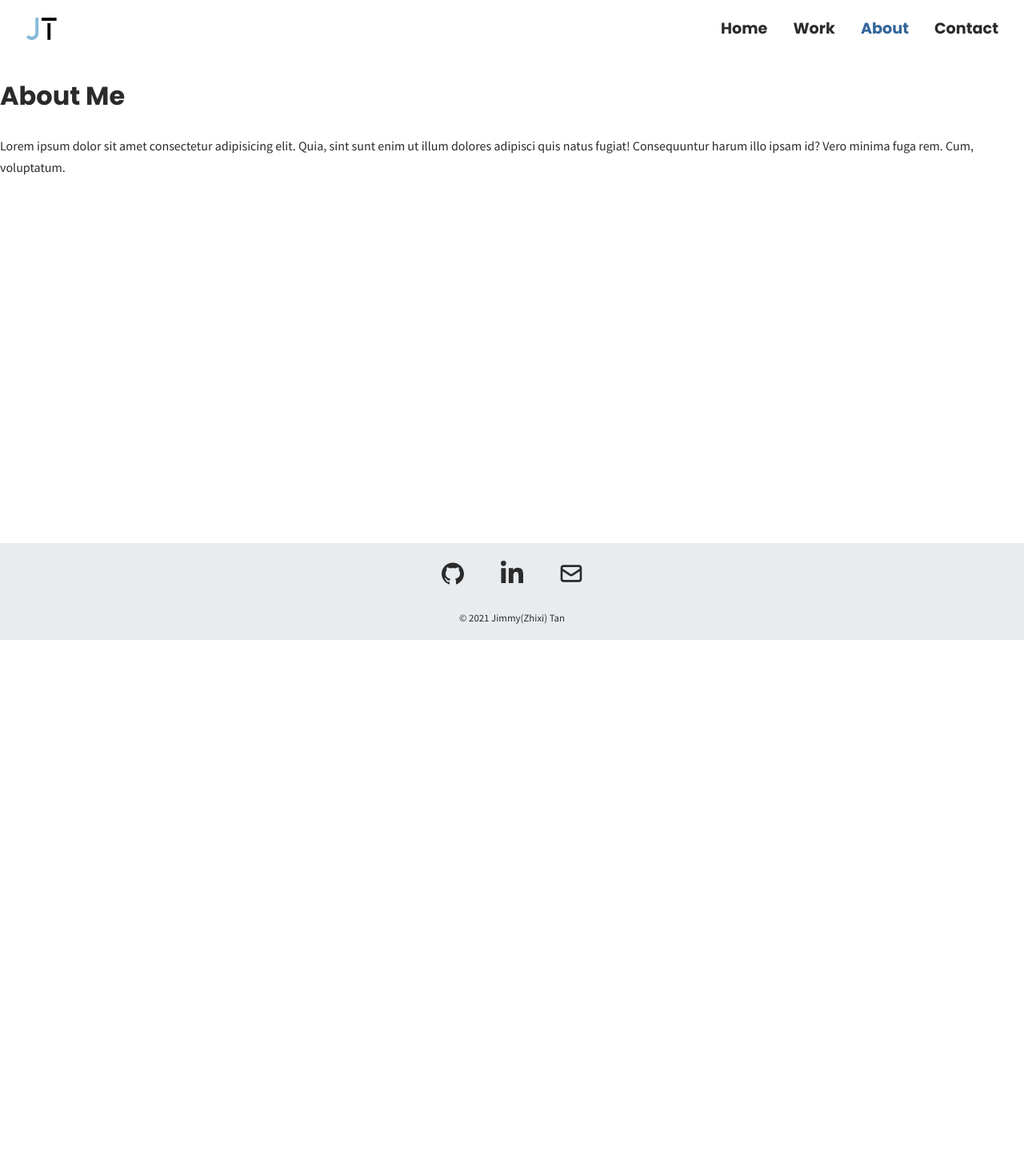
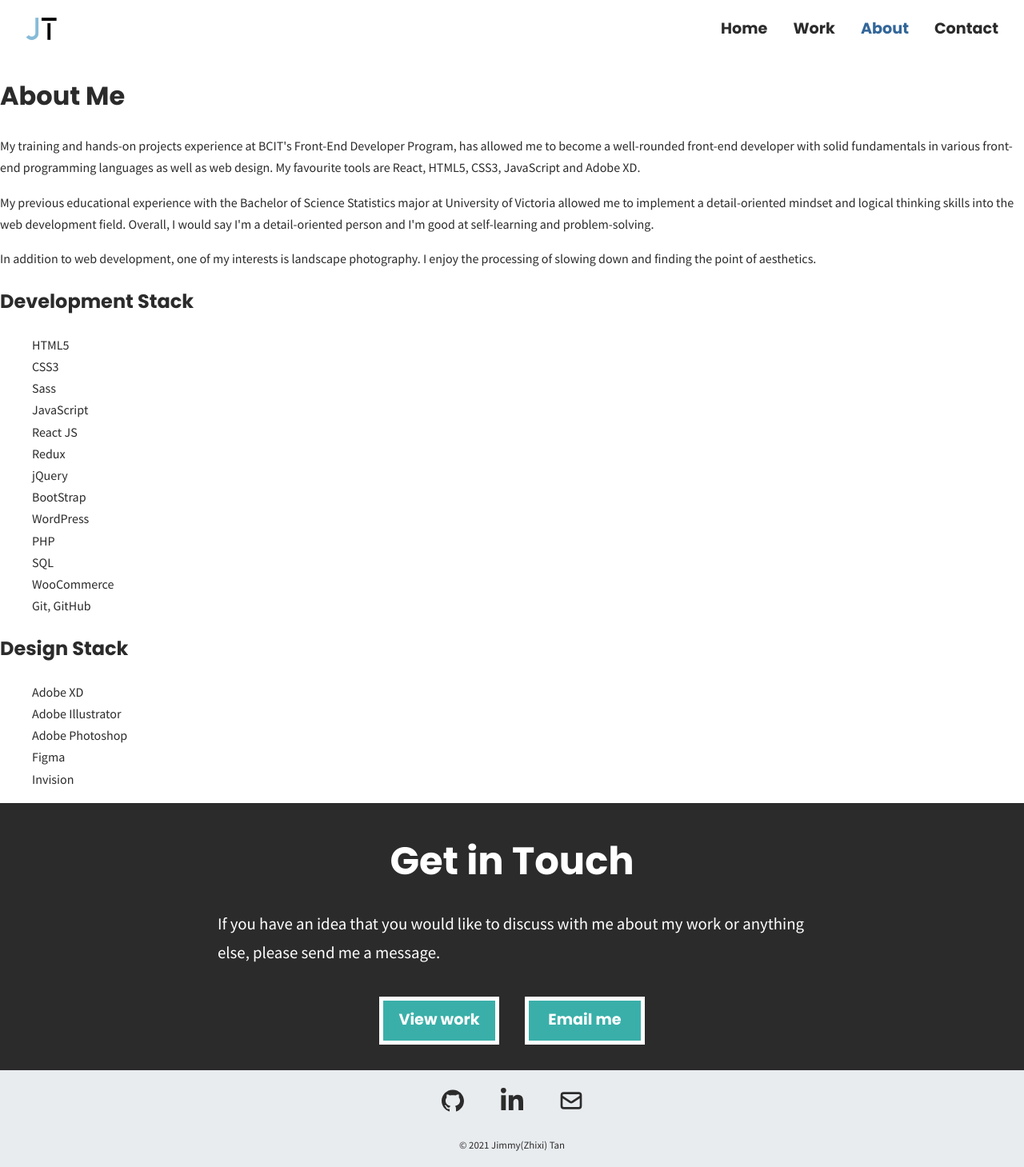
Before and after one commit to jimmytan123/portfolio, a React (Create React App) app: page /portfolio/about in a window 1280 px wide. Shown: the whole page at 80% size. Before the commit the page ends 800 px from the top, so only its background shows below. Built offline with nearby package versions, Linux system fonts and the light colour scheme.

Commit message:
add some basic content for about page and improve data file

```diff
--- a/src/components/Contact.js
+++ b/src/components/Contact.js
@@ -1,4 +1,10 @@
+import { Link, useLocation } from 'react-router-dom';
+
 const Contact = () => {
+  const location = useLocation();
+
+  //console.log(location.pathname);
+
   return (
     <section className="contact" id="contact">
       <div className="text">
@@ -7,13 +13,25 @@ const Contact = () => {
           If you have an idea that you would like to discuss with me about my
           work or anything else, please send me a message.
         </p>
-        <div className="btn">
-          <div className="side default-side">
-            <a href="mailto:jimmytan0424@gmail.com">Contact me</a>
-          </div>
+        <div className='btn-wrapper'>
+          {location.pathname !== '/work' && (
+            <div className="btn">
+              <div className="side default-side">
+                <Link to="/work">View work</Link>
+              </div>
+              <div className="side hover-side">
+                <Link to="/work">View work</Link>
+              </div>
+            </div>
+          )}
+          <div className="btn">
+            <div className="side default-side">
+              <a href="mailto:jimmytan0424@gmail.com">Email me</a>
+            </div>
 
-          <div className="side hover-side">
-            <a href="mailto:jimmytan0424@gmail.com">Contact me</a>
+            <div className="side hover-side hover-side-email-btn">
+              <a href="mailto:jimmytan0424@gmail.com">Email me</a>
+            </div>
           </div>
         </div>
       </div>
--- a/src/components/Header.js
+++ b/src/components/Header.js
@@ -27,7 +27,7 @@ const Header = () => {
   }, []);
 
   return (
-    <header className={navOpen ? 'active' : 'undefined'}>
+    <header className={navOpen ? 'active' : undefined}>
       <div className="top-bar">
         <div className="header-logo-container">
           <NavLink to="/" className="header-logo">
--- a/src/components/SortButtonGroup.js
+++ b/src/components/SortButtonGroup.js
@@ -10,7 +10,8 @@ const SortButtonGroup = ({ buttons, handleCategory }) => {
 
   return (
     <>
-      {buttons.map((button, index) => {
+      {buttons &&
+        buttons.map((button, index) => {
           return (
             <button
               key={index}
--- /dev/null
+++ b/src/data/rawProjectData.js
@@ -0,0 +1,69 @@
+// data for projects
+
+// thumbnail images
+import moviewaveThumbImg from '../assets/moviewave/moviewave-thumbnail.png';
+import portfolioThumbImg from '../assets/portfolio/portfolio-thumbnail.png';
+import codeBreakerThumbImg from '../assets/codeBreaker/codeBreaker-thumbnail.png';
+import weatherAppThumbImg from '../assets/weather-app/weatherApp-thumbnail.png';
+import galleryThumbImg from '../assets/gallery/gallery-thumbnail.png';
+
+export const rawProjectData = [
+  {
+    id: 'moviewave',
+    title: 'MovieWave',
+    briefDescription:
+      'A dynamic web app for users to browsing, searching and bookmarking movies.',
+    tags: ['ReactJS', 'HTML5', 'Sass', 'REST API', 'GitHub'],
+    thumbnailImgUrl: moviewaveThumbImg,
+    moreInfo: true,
+    livesite: 'https://ztan.ca/moviewave/',
+    github: 'https://github.com/jimmytan123/movieWave',
+    category: 'featured',
+  },
+  {
+    id: 'portfolio',
+    title: 'Portfolio Site',
+    briefDescription:
+      'A portfolio website that was designed and developed as a platform to showcase my design and development skills as a front-end developer.',
+    tags: ['ReactJS', 'HTML5', 'Sass'],
+    thumbnailImgUrl: portfolioThumbImg,
+    moreInfo: true,
+    livesite: '/',
+    github: 'google.ca',
+    category: 'featured',
+  },
+  {
+    id: 'codeBreaker',
+    title: 'Code Breaker',
+    briefDescription:
+      'A browser based code guessing game using jQuery, JavaScript and object-oriented programming principles. Comes with mode selection, countdown timer and star rating features.',
+    tags: ['jQuery', 'JavaScript', 'HTML5', 'CSS', 'BootStrap'],
+    thumbnailImgUrl: codeBreakerThumbImg,
+    moreInfo: false,
+    livesite: 'https://ztan.ca/jimmyTan-js_game/',
+    github: 'https://github.com/jimmytan123/Code-Breaker-Game',
+    category: 'fun',
+  },
+  {
+    id: 'weather-app',
+    title: 'Weather App',
+    briefDescription:
+      'The reponsive weather app allows you to search for a city or click Show My Location to get the weather info. The background image is from Unsplash API and it changes according to different cities. ',
+    tags: ['JavaScript', 'HTML5', 'Sass'],
+    thumbnailImgUrl: weatherAppThumbImg,
+    moreInfo: false,
+    livesite: 'https://ztan.ca/weather-app/',
+    category: 'fun',
+  },
+  {
+    id: 'gallery',
+    title: 'Gallery',
+    briefDescription:
+      'A responsive masonry gallery that showcases my interests in landscape photography. All the images can be uploaded from local devices via the site.',
+    tags: ['ReactJS', 'Sass', 'Firebase'],
+    thumbnailImgUrl: galleryThumbImg,
+    moreInfo: false,
+    livesite: 'https://ztan.ca/jimmy-gallery/',
+    category: 'fun',
+  },
+];
--- a/src/pages/PageAbout.js
+++ b/src/pages/PageAbout.js
@@ -1,12 +1,63 @@
+import Contact from '../components/Contact';
+
 const PageAbout = () => {
   return (
     <div className="about-container">
       <h1>About Me</h1>
-      <p>
-        Lorem ipsum dolor sit amet consectetur adipisicing elit. Quia, sint sunt
-        enim ut illum dolores adipisci quis natus fugiat! Consequuntur harum
-        illo ipsam id? Vero minima fuga rem. Cum, voluptatum.
-      </p>
+      <section className="about-content">
+        <div className="about-text">
+          <p>
+            My training and hands-on projects experience at BCIT's Front-End
+            Developer Program, has allowed me to become a well-rounded front-end
+            developer with solid fundamentals in various front-end programming
+            languages as well as web design. My favourite tools are React,
+            HTML5, CSS3, JavaScript and Adobe XD.
+          </p>
+          <p>
+            My previous educational experience with the Bachelor of Science
+            Statistics major at University of Victoria allowed me to implement a
+            detail-oriented mindset and logical thinking skills into the web
+            development field. Overall, I would say I'm a detail-oriented person
+            and I'm good at self-learning and problem-solving.
+          </p>
+          <p>
+            In addition to web development, one of my interests is landscape
+            photography. I enjoy the processing of slowing down and finding the
+            point of aesthetics.
+          </p>
+        </div>
+      </section>
+      <section className="skills">
+        <div className="development-stack">
+          <h2>Development Stack</h2>
+          <ul>
+            <li>HTML5</li>
+            <li>CSS3</li>
+            <li>Sass</li>
+            <li>JavaScript</li>
+            <li>React JS</li>
+            <li>Redux</li>
+            <li>jQuery</li>
+            <li>BootStrap</li>
+            <li>WordPress</li>
+            <li>PHP</li>
+            <li>SQL</li>
+            <li>WooCommerce</li>
+            <li>Git, GitHub</li>
+          </ul>
+        </div>
+        <div className="development-stack">
+          <h2>Design Stack</h2>
+          <ul>
+            <li>Adobe XD</li>
+            <li>Adobe Illustrator</li>
+            <li>Adobe Photoshop</li>
+            <li>Figma</li>
+            <li>Invision</li>
+          </ul>
+        </div>
+      </section>
+      <Contact />
     </div>
   );
 };
--- a/src/scss/components/_contact.scss
+++ b/src/scss/components/_contact.scss
@@ -4,7 +4,6 @@
 .contact {
   //background-color: #1f7a88;
   background-color: $dark-grey;
-
 
   .text {
     max-width: 800px;
@@ -28,7 +27,8 @@
     transform-style: preserve-3d;
     transition: transform 300ms ease-in-out;
     transform: translateZ(-30px);
-    margin: $base-spacing auto;
+    // margin: $medium-spacing auto $base-spacing auto;
+    margin: $base-spacing;
 
     .side {
       width: 100%;
@@ -50,6 +50,7 @@
 
       a {
         color: $white;
+        width: 100%;
       }
     }
 
@@ -67,6 +68,17 @@
     &:hover {
       transform: rotateX(-90deg) translateY(30px);
     }
+
+    .hover-side-email-btn {
+      background-color: #fca311;
+    }
+  }
+
+  .btn-wrapper {
+    display: flex;
+    flex-direction: column;
+    justify-content: center;
+    align-items: center;
   }
 
   @media all and (min-width: 450px) {
@@ -77,6 +89,10 @@
     p {
       font-size: 1.3rem;
     }
+
+    .btn-wrapper {
+      flex-direction: row;
+    }
   }
 
   @media all and (min-width: $breakpoint-tablet) {
--- a/src/scss/pages/_PageWork.scss
+++ b/src/scss/pages/_PageWork.scss
@@ -1,4 +1,5 @@
 @use '../base/variables' as *;
+@use '../utilities/mixins' as *;
 
 .work-container {
   .projects-intro {
@@ -22,19 +23,28 @@
       align-items: center;
       flex-wrap: wrap;
       margin-top: $double-spacing;
-    }
-  }
+      flex-direction: column;
 
-  @media all and (min-width: 450px) {
-    .sort-btns-group {
       padding: 0.2rem;
       border: 1px solid $light-grey;
       border-radius: 10px;
       max-width: 440px;
-      margin: 0 auto;
 
       box-shadow: rgba(60, 64, 67, 0.3) 0px 1px 2px 0px,
         rgba(60, 64, 67, 0.15) 0px 1px 3px 1px;
+    }
+  }
+
+  @media all and (min-width: 425px) {
+    .projects-intro {
+      .sort-btns-group {
+        flex-direction: row;
+        // padding: 0.2rem;
+        // border: 1px solid $light-grey;
+        // border-radius: 10px;
+        // max-width: 440px;
+        @include margin-center;
+      }
     }
   }
 
--- a/src/scss/pages/_pageHome.scss
+++ b/src/scss/pages/_pageHome.scss
@@ -131,9 +131,6 @@
 
   // for background section on Page Home
   .background {
-    // background-color: $dark-grey;
-    // color: $white;
-
     background-color: $light-grey;
 
     .link-to-about,
@@ -141,9 +138,7 @@
       mark {
         padding: 0 0.2rem;
         margin-left: 3px;
-        //color: $white;
-        //background-color: #1f7a88;
-        background-color: #ffd500;
+        background-color: #fca311;
         color: $dark-grey;
       }
     }
@@ -190,7 +185,7 @@
     }
 
     .brush-icon {
-      fill: #ff7900;
+      fill: #fca311;
     }
 
     @media all and (min-width: 450px) {
@@ -198,9 +193,9 @@
         font-size: 2.5rem;
       }
 
-      p {
-        font-size: 1.3rem;
-      }
+      // p {
+      //   font-size: 1.3rem;
+      // }
     }
 
     @media all and (min-width: $breakpoint-mobile) {
```
Also changed, not shown: src/components/Thumbnail.js (+9 -12 lines), src/pages/PageWork.js (+15 -91 lines), src/scss/components/_thumbnail.scss (+14 -13 lines), 2 other files (tests, documents, lock files or other folders). Lines whose indentation alone changed are shown as unchanged.
